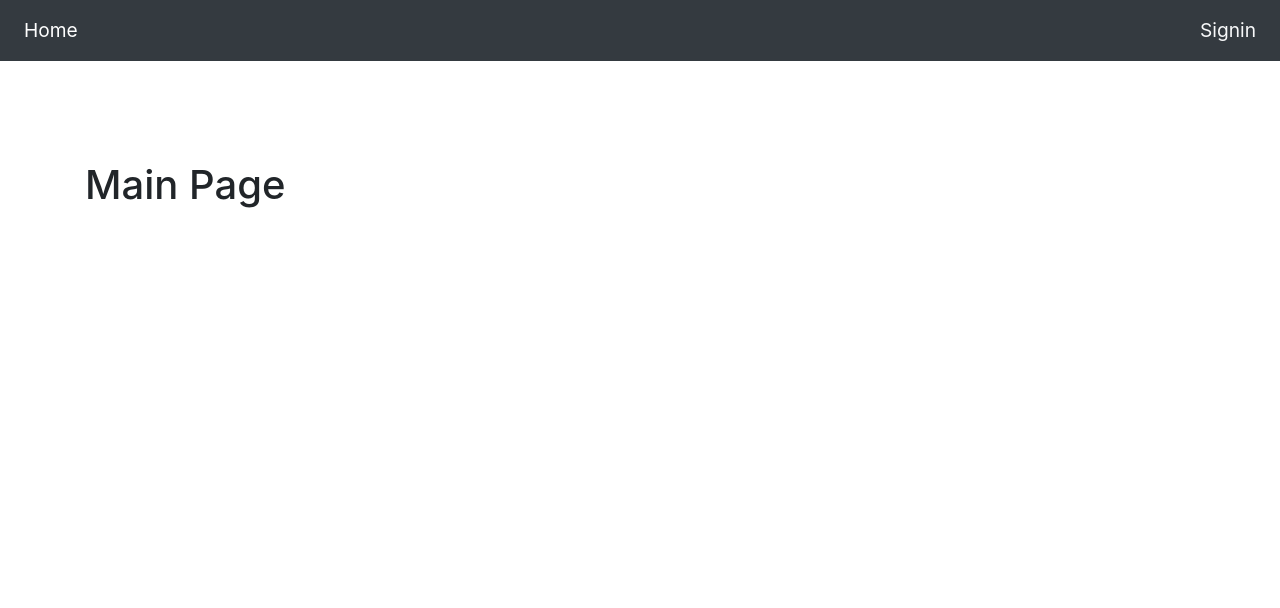
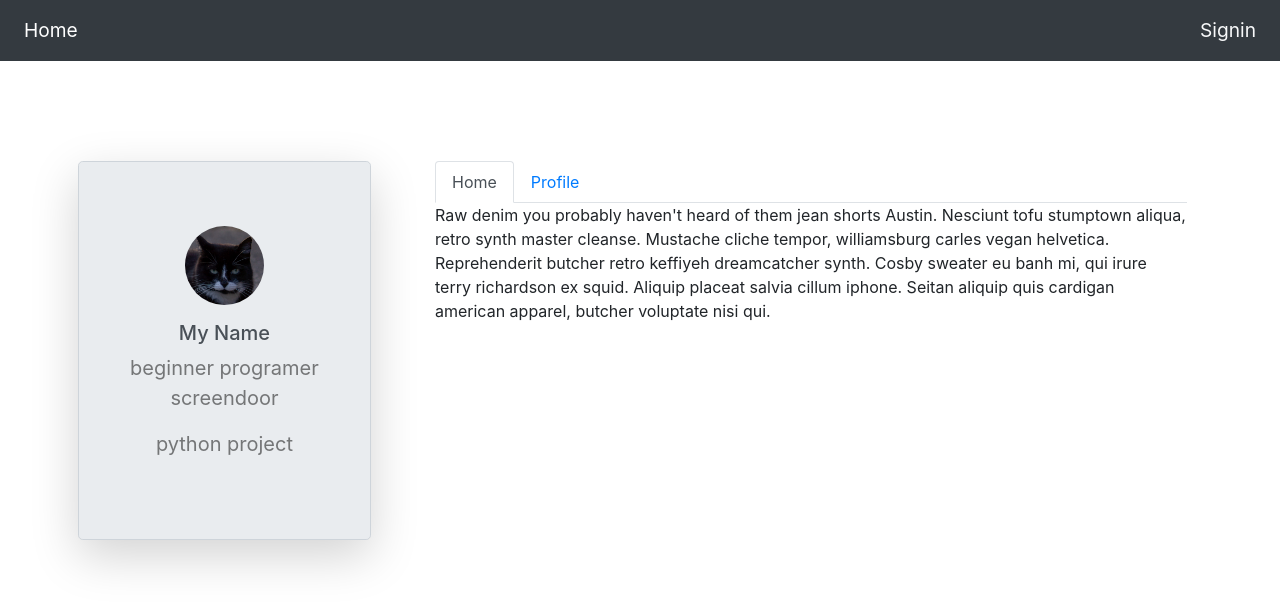
Before and after one commit to easy0319/python_project, a Flask app: page / in a window 1280 px wide. Shown: the top 608 px of the page. Run offline with Flask 2, Linux system fonts and the light colour scheme; parts of the project's set-up code (start-up, migrations or seed data) failed here and were passed over; some libraries are stand-ins or nearby versions.

Commit message:
[usersAPI]login error update and [static] add img

```diff
--- a/app/view/templates/welcome.html
+++ b/app/view/templates/welcome.html
@@ -1,6 +1,43 @@
 {% extends 'base.html' %}
 {% block content %}
-<div class = 'container'>
-	<h1>Main Page</h1>
+<div class = 'container col-md-11'>
+	<div class="row justify-content-around">
+		<div class="col-md-3 form-control jumbotron shadow-lg text-center" style="height: auto; max-width: 80%">
+			<img src="static/img/photo.jpeg" alt="photo" style="max-width: 35%; height: auto; border-radius: 50%;"/>
+			<p></p>
+			<h5>My Name</h5>
+			<blockquote class="blockquote text-black-50">
+				<p class="mb-0">beginner programer</p>
+				<p class="mb-0">screendoor</p>
+				<p></p>
+				<p class="mb-0">python project</p>
+			</blockquote>
+		</div>
+		<div class="col-md-8" id="tabs">
+		<ul class="nav nav-tabs">
+			<li class="nav-item">
+			  <a class="nav-link active" data-toggle="tab" href="#home">Home</a>
+			</li>
+			<li class="nav-item">
+			  <a class="nav-link" data-toggle="tab" href="#profile">Profile</a>
+			</li>
+		  </ul>
+		  <div id="myTabContent" class="tab-content">
+			<div class="tab-pane fade active show" id="home">
+			  <p>Raw denim you probably haven't heard of them jean shorts Austin. Nesciunt tofu stumptown aliqua, retro synth master cleanse. Mustache cliche tempor, williamsburg carles vegan helvetica. Reprehenderit butcher retro keffiyeh dreamcatcher synth. Cosby sweater eu banh mi, qui irure terry richardson ex squid. Aliquip placeat salvia cillum iphone. Seitan aliquip quis cardigan american apparel, butcher voluptate nisi qui.</p>
+			</div>
+			<div class="tab-pane fade" id="profile">
+			  <p>Food truck fixie locavore, accusamus mcsweeney's marfa nulla single-origin coffee squid. Exercitation +1 labore velit, blog sartorial PBR leggings next level wes anderson artisan four loko farm-to-table craft beer twee. Qui photo booth letterpress, commodo enim craft beer mlkshk aliquip jean shorts ullamco ad vinyl cillum PBR. Homo nostrud organic, assumenda labore aesthetic magna delectus mollit.</p>
+			</div>
+		  </div>
+		</div>
+		  <script>
+				$(document).ready(function(){
+					$('tabs').tab('show')
+				})
+
+
+			  </script>
+	</div>
 </div>
 {% endblock content %}
--- a/app/view/usersAPI.py
+++ b/app/view/usersAPI.py
@@ -20,10 +20,12 @@ def signup():
 			info = session['userEmail'].split('@')
 			return render_template('welcome.html', info = info[0])
 		else:
-			users.userCreate(request.form.to_dict(flat='true'))
-			session['userEmail'] = request.form['userEmail']
-			info = session['userEmail'].split('@')
-			return render_template('welcome.html', info = info[0])
+			if users.userCreate(request.form.to_dict(flat='true')):
+				session['userEmail'] = request.form['userEmail']
+				info = session['userEmail'].split('@')
+				return render_template('welcome.html', info = info[0])
+			else:
+				return render_template('signup.html')
 
 @usersAPI.route('/')
 def base():
@@ -46,14 +48,17 @@ def signin():
 			info = session['userEmail'].split('@')
 			return render_template('welcome.html', info = info[0])
 		else:
-			users.userAuthentication(request.form.to_dict(flat='true'))
-			session['userEmail'] = request.form['userEmail']
-			info = session['userEmail'].split('@')
-			return render_template('welcome.html', info = info[0])
+			if users.userAuthentication(request.form.to_dict(flat='true')):
+				session['userEmail'] = request.form['userEmail']
+				info = session['userEmail'].split('@')
+				return render_template('welcome.html', info = info[0])
+			else:
+				return render_template('signin.html')
+
 
 @usersAPI.route('/logout')
 def logout():
 	if 'userEmail' in session:
 		session.pop('userEmail')
-		return redirect(url_for('usersAPI.signin'))
+		return render_template('welcome.html')
 	return redirect(url_for('usersAPI.signin'))
```
Also changed, not shown: app/static/img/photo.jpeg (added), app/view/db/usersDAO.py (line endings or trailing spaces).
